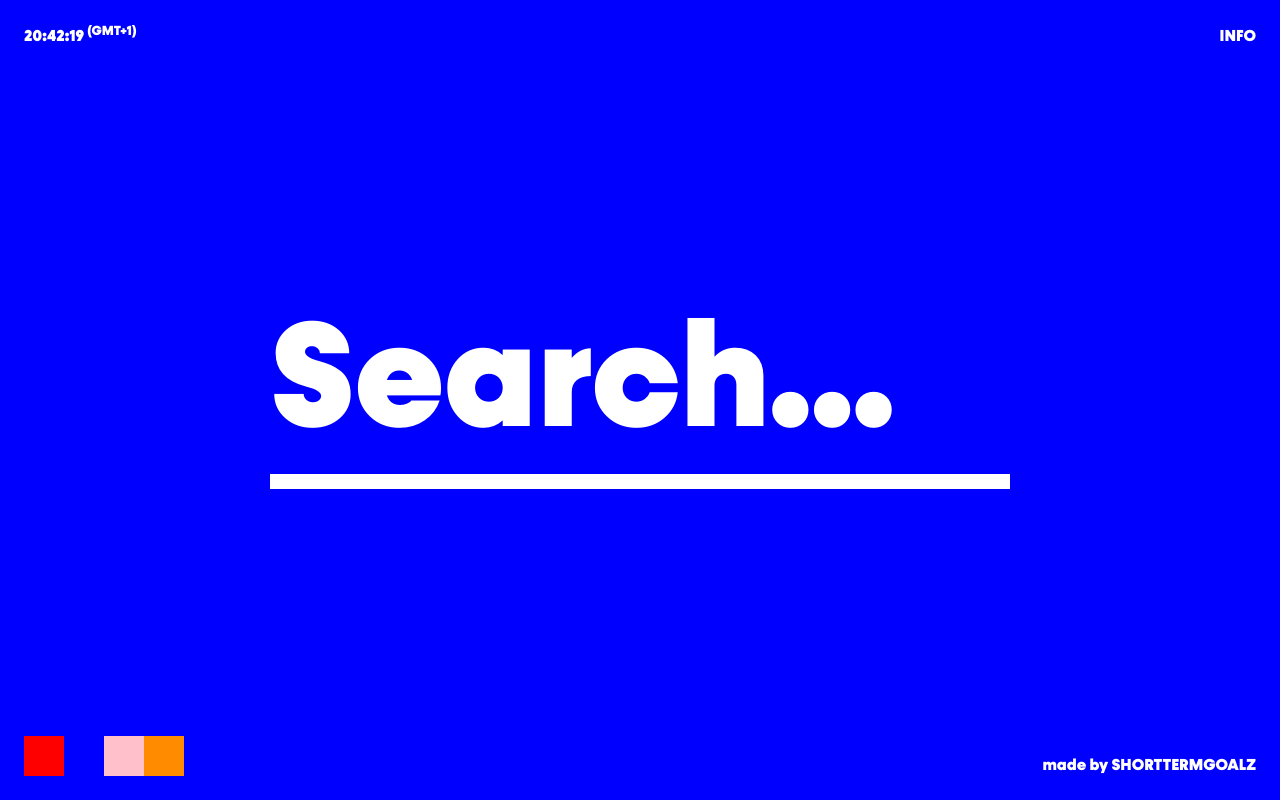
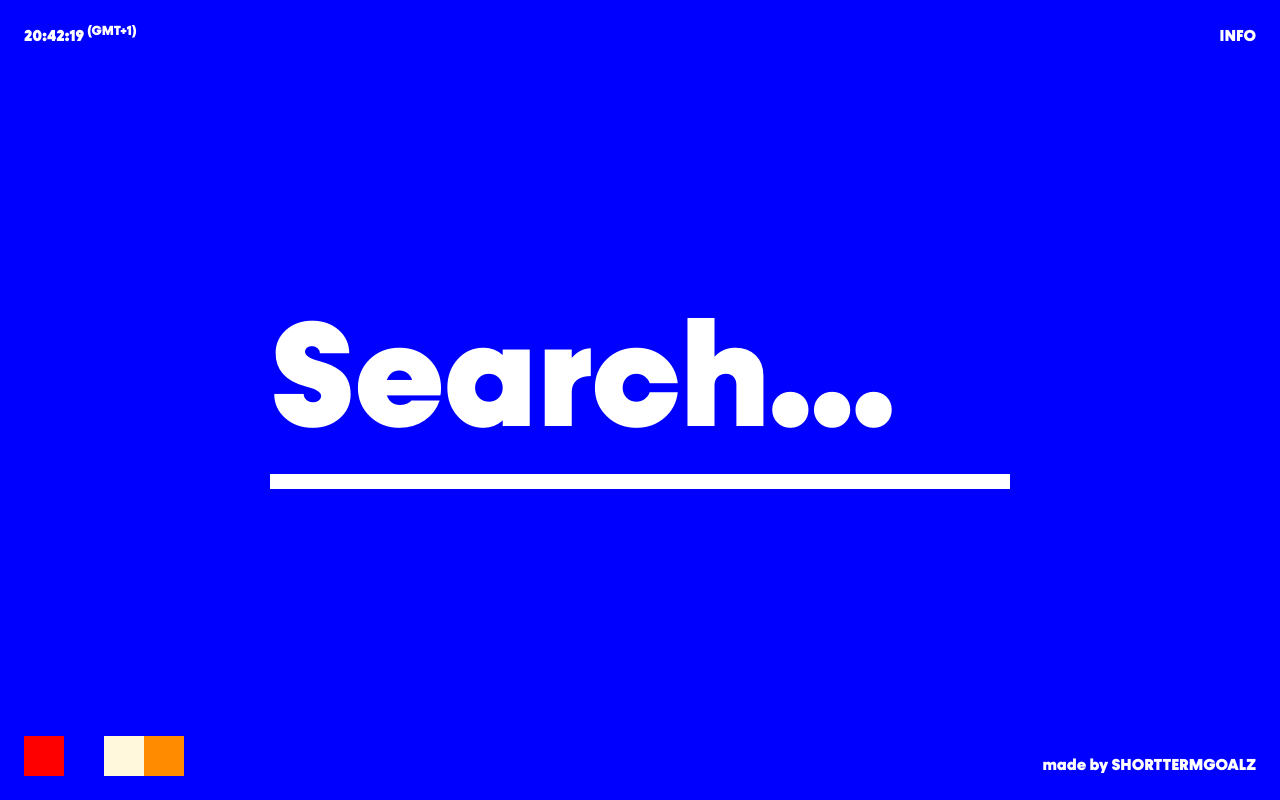
Before and after one commit to shorttermgoals/TesoroTermino, a Next.js app: page / in a window 1280 px wide. Built offline with nearby package versions, Linux system fonts and the light colour scheme.

Commit message:
Elements color changer working

```diff
--- a/src/app/components/footer.js
+++ b/src/app/components/footer.js
@@ -5,6 +5,33 @@ export default function Footer(){
     const changeColor = (event) => {
         const currentColor = event.target.style.backgroundColor;
         document.body.style.backgroundColor = currentColor;
+        let aText = document.getElementsByTagName("a");
+        let supText = document.getElementsByTagName("sup");
+        let input = document.querySelector("input");
+        let secondary;
+        switch (currentColor) {
+            case 'red':
+                secondary = 'blue';
+                break;
+            case 'blue':
+                secondary = 'white'
+                break;
+            case 'cornsilk':
+                secondary = 'deeppink';
+                break;
+            case 'darkorange':
+                secondary = 'black';
+        }
+
+        for (let i = 0; i < aText.length; i++){
+            aText[i].style.color = secondary;
+        }
+        for (let i = 0; i < supText.length; i++){
+            supText[i].style.color = secondary;
+        }
+        input.style.borderBottomColor = secondary;
+        input.style.color = secondary;
+        input.style.setProperty('--c', secondary);
     }
 
     return (
@@ -12,7 +39,7 @@ export default function Footer(){
             <div className="colors">
                 <div className="colorbox" style={{backgroundColor: 'red'}} onClick={changeColor}></div>
                 <div className="colorbox" style={{backgroundColor: 'blue'}} onClick={changeColor}></div>
-                <div className="colorbox" style={{backgroundColor: 'pink'}} onClick={changeColor}></div>
+                <div className="colorbox" style={{backgroundColor: 'cornsilk'}} onClick={changeColor}></div>
                 <div className="colorbox" style={{backgroundColor: 'darkorange'}} onClick={changeColor}></div>
             </div>
             <div className='info'>
--- a/src/app/globals.css
+++ b/src/app/globals.css
@@ -5,7 +5,6 @@
 
 body{
   background-color: blue;
-  transition: background-color 1s ease;
 }
 
 a, sup{
@@ -56,7 +55,7 @@ input:focus{
 
 
 ::placeholder {
-  color: white;
+  color: var(--c, white);
   opacity: 1; /* Firefox */
 }
 
```
